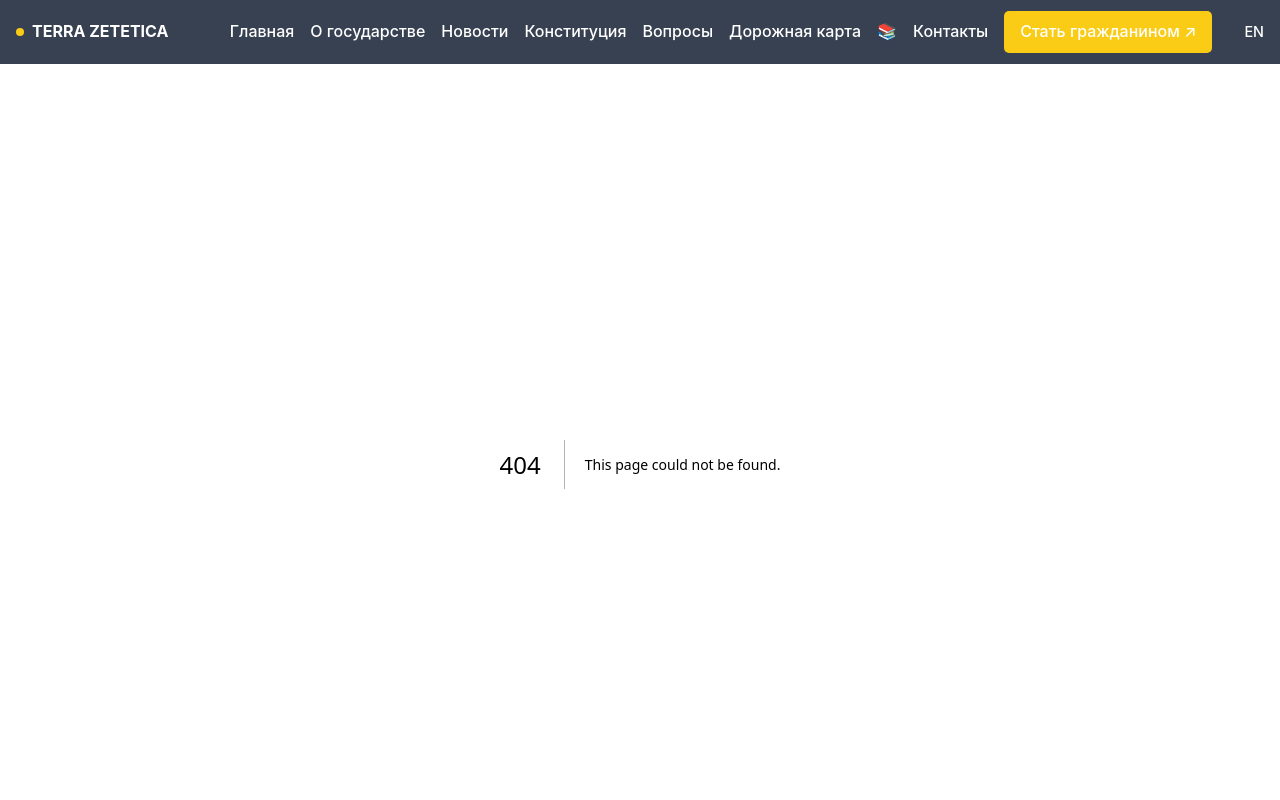
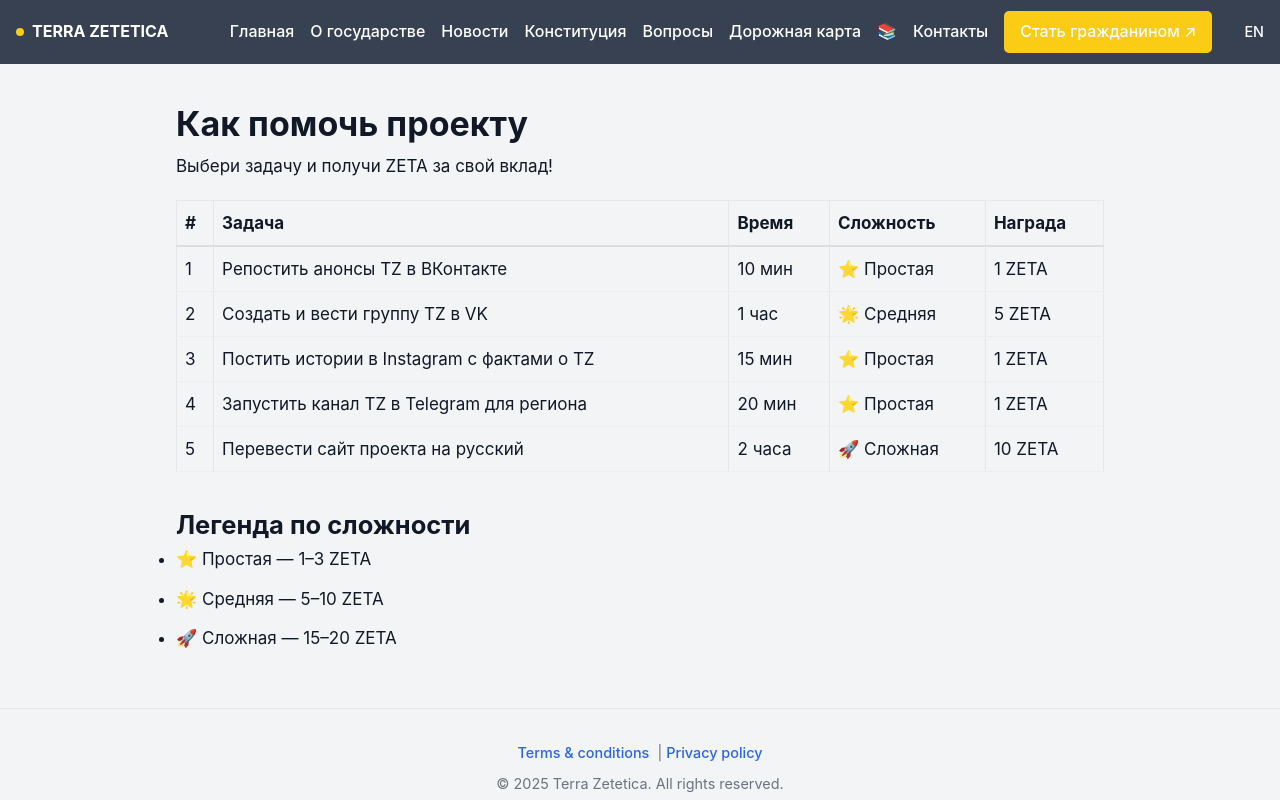
Before and after one commit to kardinalmarkov/terra-zetetica, a Next.js app: page /get-involved in a window 1280 px wide. Before the commit this address had no page. Shown: the top 800 px of the page. Built offline with nearby package versions, Linux system fonts and the light colour scheme.

Commit message:
Create get-involved.js

```diff
--- /dev/null
+++ b/pages/get-involved.js
@@ -0,0 +1,60 @@
+// pages/get-involved.js
+import Head from 'next/head'
+
+const tasks = [
+  { id: 1, text: 'Репостить анонсы TZ в ВКонтакте', time: '10 мин', complexity: 'simple', zeta: 1 },
+  { id: 2, text: 'Создать и вести группу TZ в VK', time: '1 час', complexity: 'medium', zeta: 5 },
+  { id: 3, text: 'Постить истории в Instagram с фактами о TZ', time: '15 мин', complexity: 'simple', zeta: 1 },
+  { id: 4, text: 'Запустить канал TZ в Telegram для региона', time: '20 мин', complexity: 'simple', zeta: 1 },
+  { id: 5, text: 'Перевести сайт проекта на русский', time: '2 часа', complexity: 'hard', zeta: 10 },
+  // ... добавьте остальные задачи до 100
+]
+
+const complexityLabels = {
+  simple: { label: '⭐ Простая', zeta: '1–3 ZETA' },
+  medium: { label: '🌟 Средняя', zeta: '5–10 ZETA' },
+  hard: { label: '🚀 Сложная', zeta: '15–20 ZETA' },
+}
+
+export default function GetInvolved() {
+  return (
+    <main className="wrapper" style={{ maxWidth: 960, margin: '0 auto', padding: '2rem 1rem' }}>
+      <Head>
+        <title>Как помочь | Terra Zetetica</title>
+      </Head>
+
+      <h1>Как помочь проекту</h1>
+      <p>Выбери задачу и получи ZETA за свой вклад!</p>
+
+      <table style={{ width: '100%', borderCollapse: 'collapse', marginTop: '1rem' }}>
+        <thead>
+          <tr>
+            <th style={{ textAlign: 'left', padding: '8px', borderBottom: '2px solid #ddd' }}>#</th>
+            <th style={{ textAlign: 'left', padding: '8px', borderBottom: '2px solid #ddd' }}>Задача</th>
+            <th style={{ textAlign: 'left', padding: '8px', borderBottom: '2px solid #ddd' }}>Время</th>
+            <th style={{ textAlign: 'left', padding: '8px', borderBottom: '2px solid #ddd' }}>Сложность</th>
+            <th style={{ textAlign: 'left', padding: '8px', borderBottom: '2px solid #ddd' }}>Награда</th>
+          </tr>
+        </thead>
+        <tbody>
+          {tasks.map(task => (
+            <tr key={task.id}>
+              <td style={{ padding: '8px', borderBottom: '1px solid #eee' }}>{task.id}</td>
+              <td style={{ padding: '8px', borderBottom: '1px solid #eee' }}>{task.text}</td>
+              <td style={{ padding: '8px', borderBottom: '1px solid #eee' }}>{task.time}</td>
+              <td style={{ padding: '8px', borderBottom: '1px solid #eee' }}>{complexityLabels[task.complexity].label}</td>
+              <td style={{ padding: '8px', borderBottom: '1px solid #eee' }}>{task.zeta} ZETA</td>
+            </tr>
+          ))}
+        </tbody>
+      </table>
+
+      <h2 style={{ marginTop: '2rem' }}>Легенда по сложности</h2>
+      <ul>
+        {Object.entries(complexityLabels).map(([key, { label, zeta }]) => (
+          <li key={key}>{label} — {zeta}</li>
+        ))}
+      </ul>
+    </main>
+  )
+}
```
